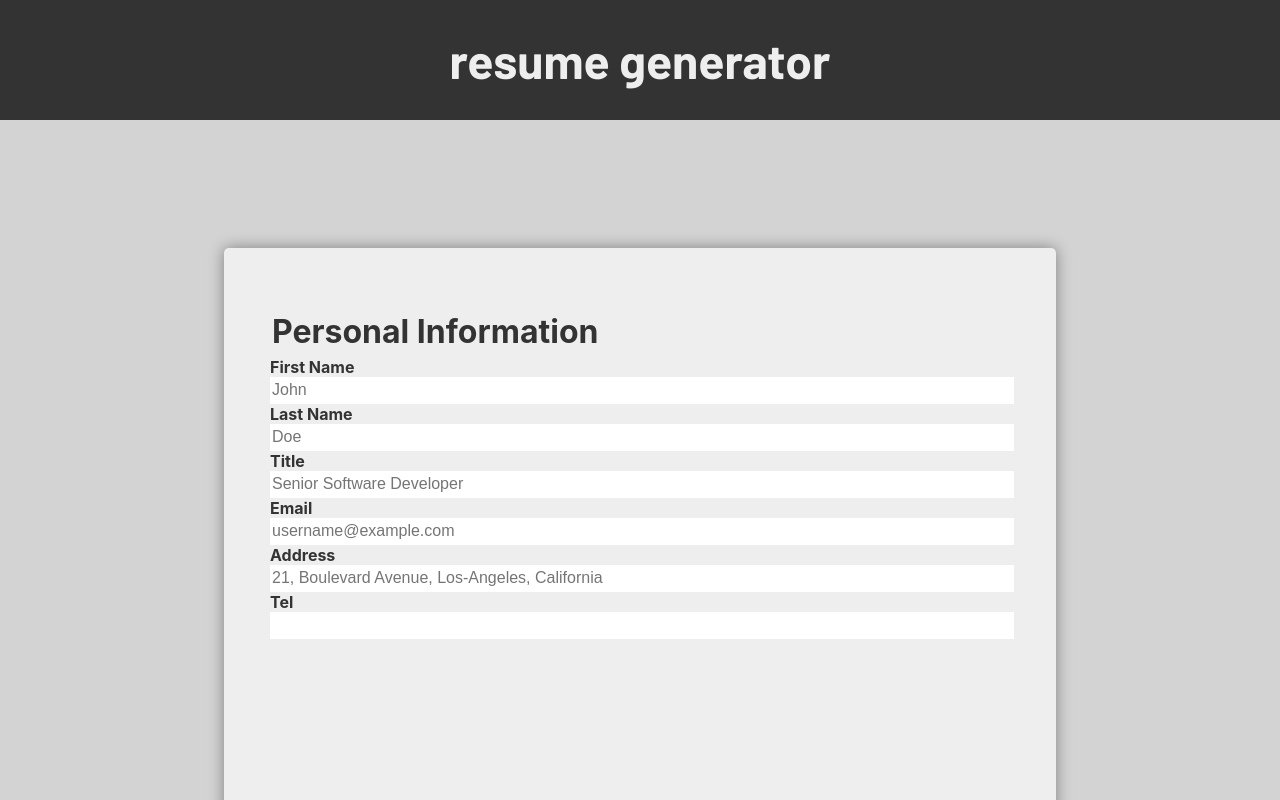
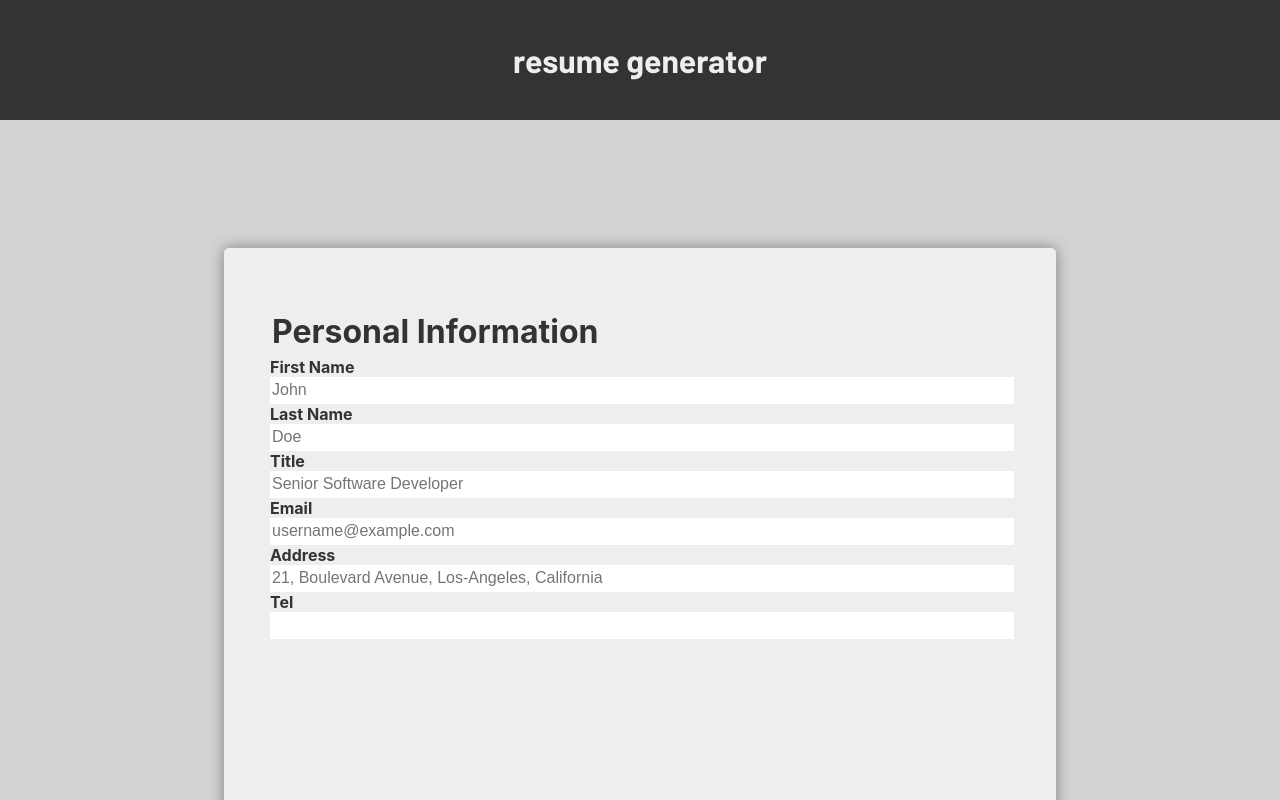
Before and after one commit to SomtoJF/cv-project, a React (Create React App) app: page / in a window 1280 px wide. Shown: the top 800 px of the page. Built offline with nearby package versions, Linux system fonts and the light colour scheme.

Commit message:
Decrease title font size

```diff
--- a/src/Styles/Header.css
+++ b/src/Styles/Header.css
@@ -17,5 +17,5 @@
   background-color: transparent;
   color: #eeeeee;
   font-family: "Barlow", sans-serif;
-  font-size: 3rem;
+  font-size: 2rem;
 }
```
